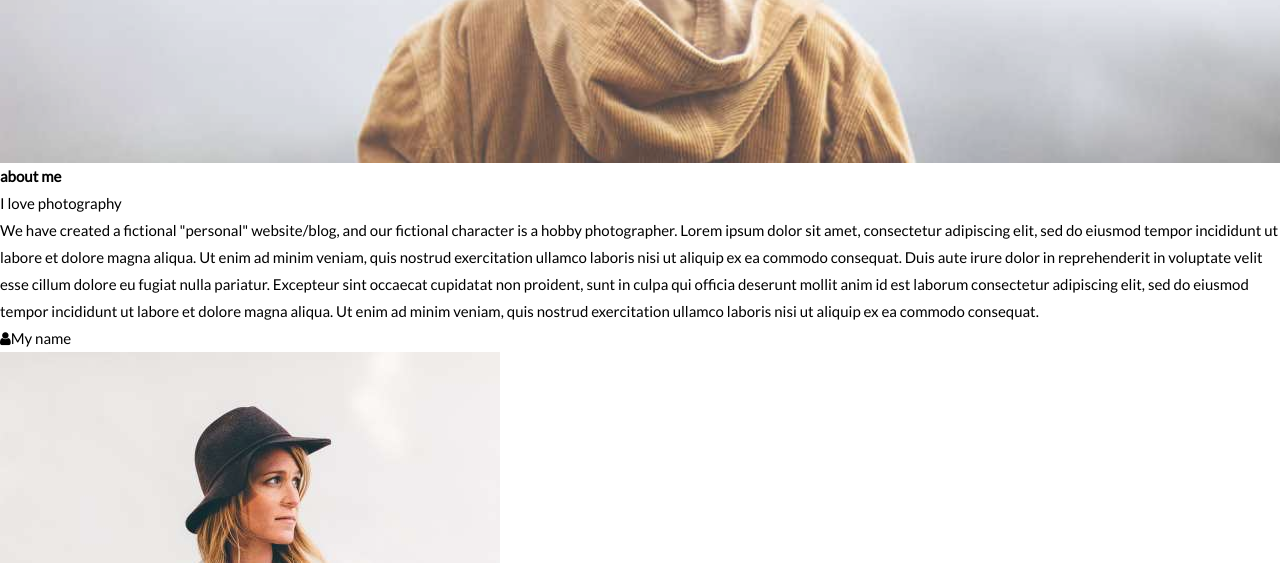
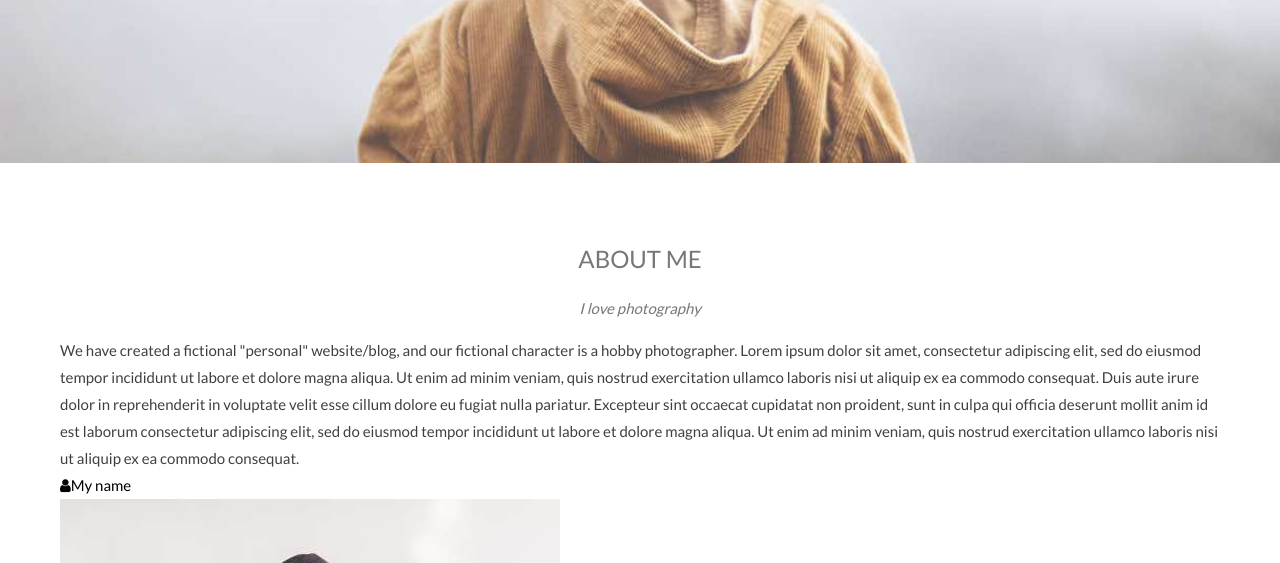
Before and after one commit to Suy4Dever/web-cv-template, a plain HTML site: page index.html in a window 1280 px wide. Shown: the part 237-800 px from the top of the page. Drawn offline with Linux system fonts and the light colour scheme.

Commit message:
add layout content

```diff
--- a/index.html
+++ b/index.html
@@ -33,7 +33,7 @@
     </header>
     <article>
       <div class="article-introduction-container">
-        <h3>about me</h3>
+        <h3 class="introduction-author">about me</h3>
         <p class="introduction-title">I love photography</p>
         <p class="introduction-content">
           We have created a fictional "personal" website/blog, and our fictional
--- a/style.css
+++ b/style.css
@@ -67,3 +67,28 @@ header {
     font-size: 24px;
     letter-spacing: 10px;
 }
+
+.article-introduction-container {
+    margin: 0px 44px;
+    padding: 64px 16px;
+}
+
+.article-introduction-container h3 {
+    margin: 10px;
+    text-transform: uppercase;
+    text-align: center;
+    font-size: 24px;
+    font-weight: 400;
+    color: #777;
+}
+
+.introduction-title {
+    color: #777;
+    margin: 15px;
+    font-style: italic;
+    text-align: center;
+}
+
+.introduction-content {
+    opacity: 0.75;
+}
```
